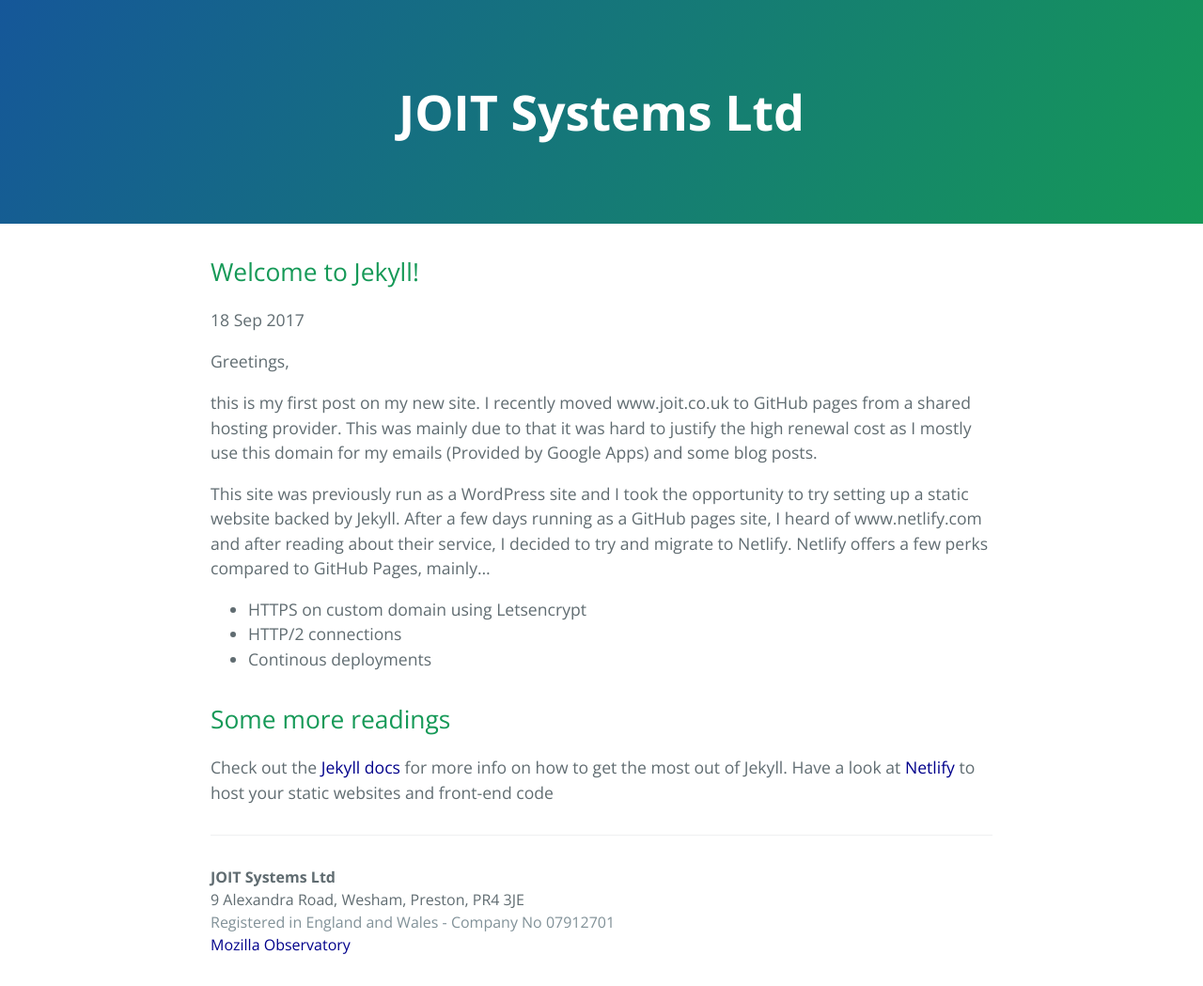
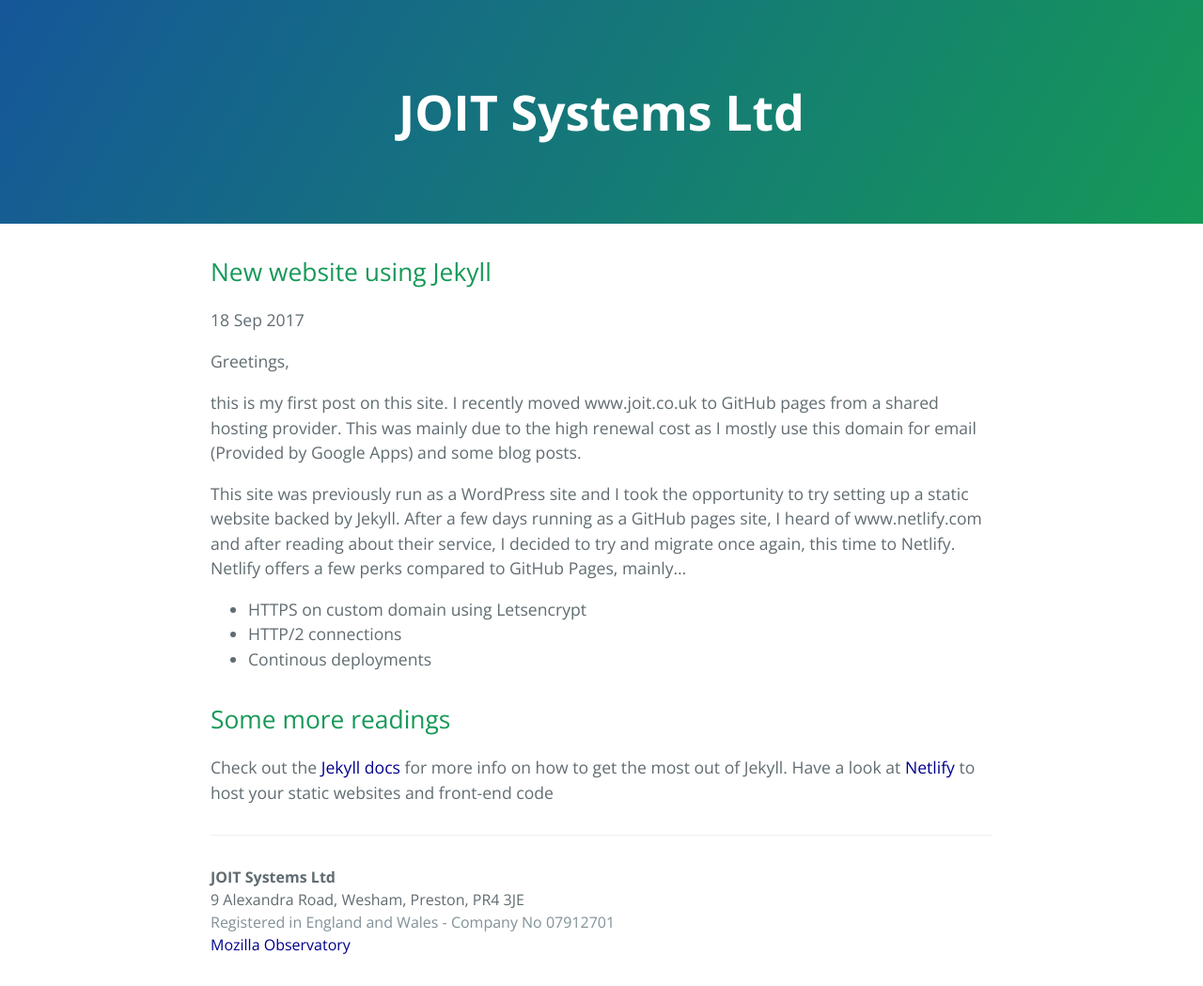
Before and after one commit to jonas-olofsson/joit.co.uk, a Jekyll site: the page built from _posts/2017-09-18-welcome-to-jekyll.markdown, in a window 1280 px wide. Shown: the whole page at 94% size. Built offline with Jekyll 4.4.1, drawn with Linux system fonts in a browser that asks for light colours.

Commit message:
updated post title

```diff
--- a/_layouts/home.html
+++ b/_layouts/home.html
@@ -9,3 +9,5 @@ layout: default
     </li>
     {% endfor %}
 </ul>
+
+{{ content }}
--- a/_posts/2017-09-18-welcome-to-jekyll.markdown
+++ b/_posts/2017-09-18-welcome-to-jekyll.markdown
@@ -1,6 +1,6 @@
 ---
 layout: post
-title:  "Welcome to Jekyll!"
+title:  "New website using Jekyll"
 date:   2017-09-18 16:54:31 +0100
 categories: blog
 description: "Migrated my Jekyll site from GitHub Pages to Netlify."
@@ -8,13 +8,13 @@ description: "Migrated my Jekyll site from GitHub Pages to Netlify."
 ---
 Greetings,
 
-this is my first post on my new site. I recently moved www.joit.co.uk to GitHub pages from a shared hosting provider.
-This was mainly due to that it was hard to justify the high renewal cost as I mostly use this domain for
-my emails (Provided by Google Apps) and some blog posts.
+this is my first post on this site. I recently moved www.joit.co.uk to GitHub pages from a shared hosting provider.
+This was mainly due to the high renewal cost as I mostly use this domain for
+ email (Provided by Google Apps) and some blog posts.
 
 This site was previously run as a WordPress site and I took the opportunity to try setting up a static website
 backed by Jekyll. After a few days running as a GitHub pages site, I heard of www.netlify.com and after reading about
-their service, I decided to try and migrate to Netlify. Netlify offers a few perks compared to GitHub Pages, mainly...
+their service, I decided to try and migrate once again, this time to Netlify. Netlify offers a few perks compared to GitHub Pages, mainly...
 - HTTPS on custom domain using Letsencrypt
 - HTTP/2 connections
 - Continous deployments
--- a/assets/css/cayman.css
+++ b/assets/css/cayman.css
@@ -5,8 +5,6 @@ body { padding: 0; margin: 0; font-family: "Open Sans", "Helvetica Neue", Helvet
 
 a { color: darkblue; text-decoration: none; }
 a:hover { text-decoration: underline; }
-.site-title:hover { text-decoration: none; }
-.site-title { color: white; font-weight: bold;}
 .btn { display: inline-block; margin-bottom: 1rem; color: rgba(255, 255, 255, 0.7); background-color: rgba(255, 255, 255, 0.08); border-color: rgba(255, 255, 255, 0.2); border-style: solid; border-width: 1px; border-radius: 0.3rem; transition: color 0.2s, background-color 0.2s, border-color 0.2s; }
 .btn:hover { color: rgba(255, 255, 255, 0.8); text-decoration: none; background-color: rgba(255, 255, 255, 0.2); border-color: rgba(255, 255, 255, 0.3); }
 .btn + .btn { margin-left: 1rem; }
--- a/assets/css/style.scss
+++ b/assets/css/style.scss
@@ -2,6 +2,10 @@
 ---
 @import "cayman.css";
 @import "normalize.css";
+
+.site-title:hover { text-decoration: none; }
+.site-title { color: white; font-weight: bold;}
+
 .container {
   margin: 10px auto;
   max-width: 600px;
```
